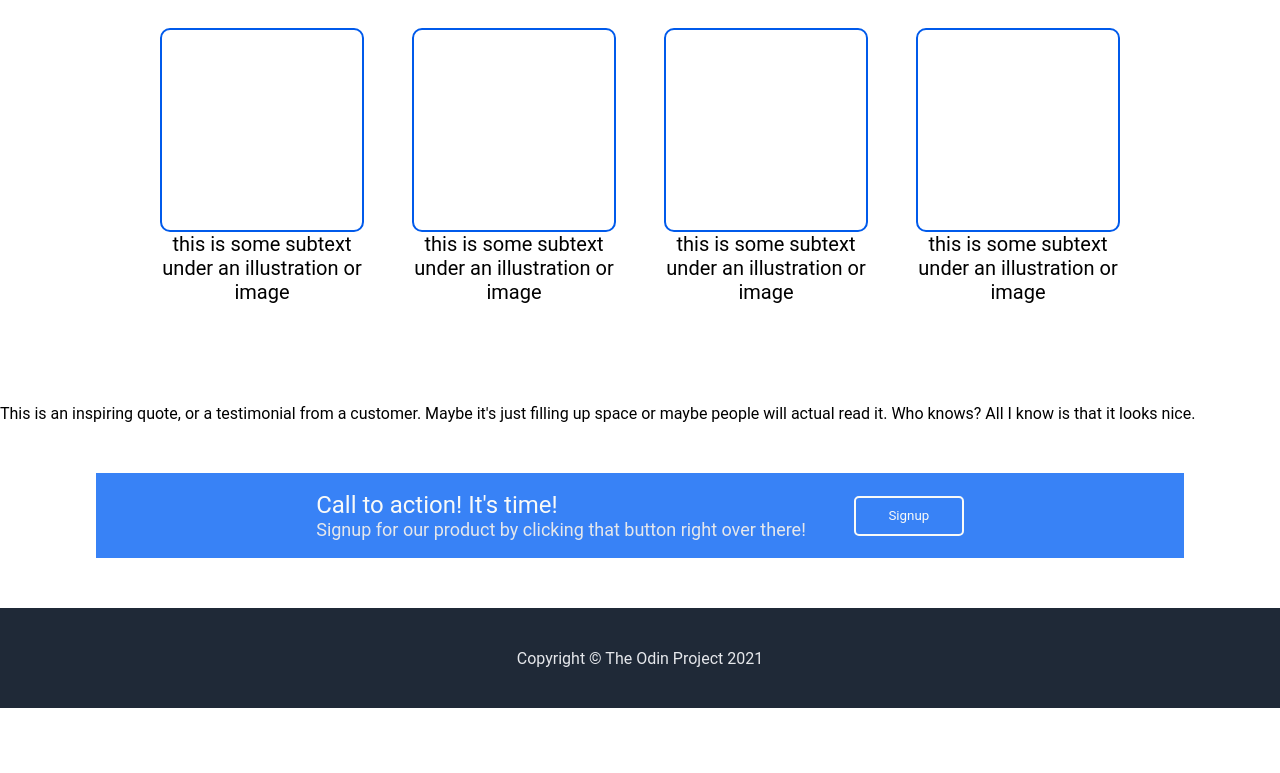
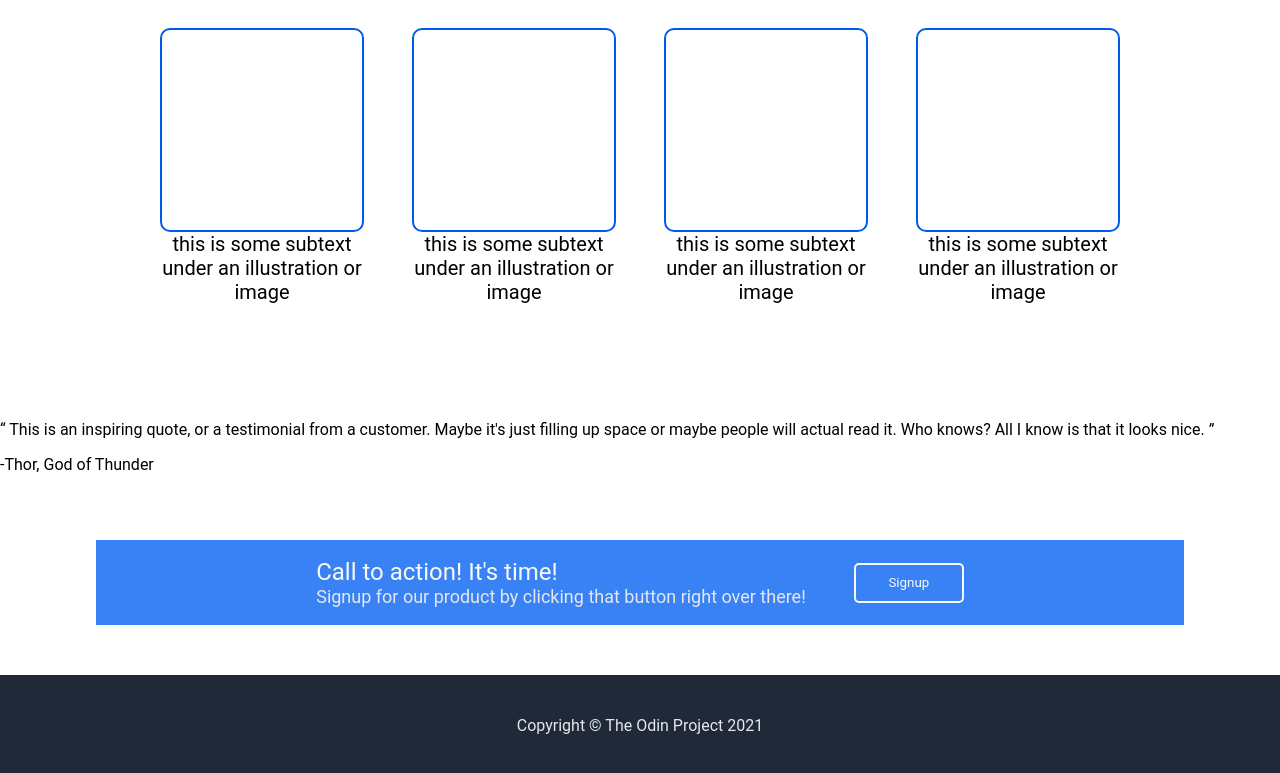
Before and after one commit to webdev-krishna/Landing-Page, a plain HTML site: page index.html in a window 1280 px wide. Shown: the part 614-1387 px from the top of the page. Before the commit the page ends 1322 px from the top, so only its background shows below. Drawn offline with Linux system fonts and the light colour scheme.

Commit message:
edited the quote content which was wrongly witten

```diff
--- a/index.html
+++ b/index.html
@@ -76,10 +76,17 @@
     </div>
     <div class="quote-section">
         <div class="quote-content">
-            This is an inspiring quote, or a testimonial from a
-            customer.  Maybe it's just filling up space or maybe
-            people will actual read it. Who knows? All I know
-            is that it looks nice.
+            <p>
+                <q>
+                    This is an inspiring quote, or a testimonial from a
+                    customer.  Maybe it's just filling up space or maybe
+                    people will actual read it. Who knows? All I know
+                    is that it looks nice.
+                </q>
+            </p>
+            <p class="quote-author">
+                -Thor, God of Thunder
+            </p>
         </div>
     </div>
     <div class="sign-up-section">
```
